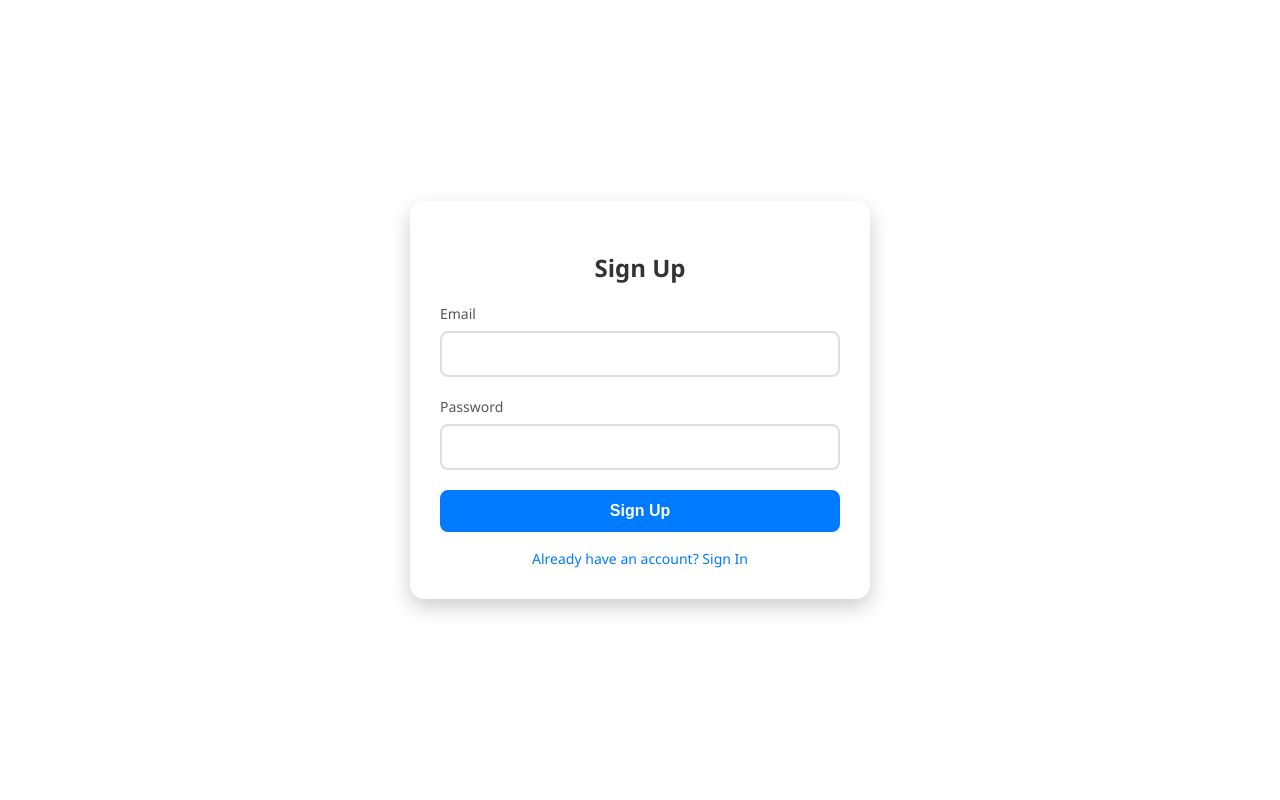
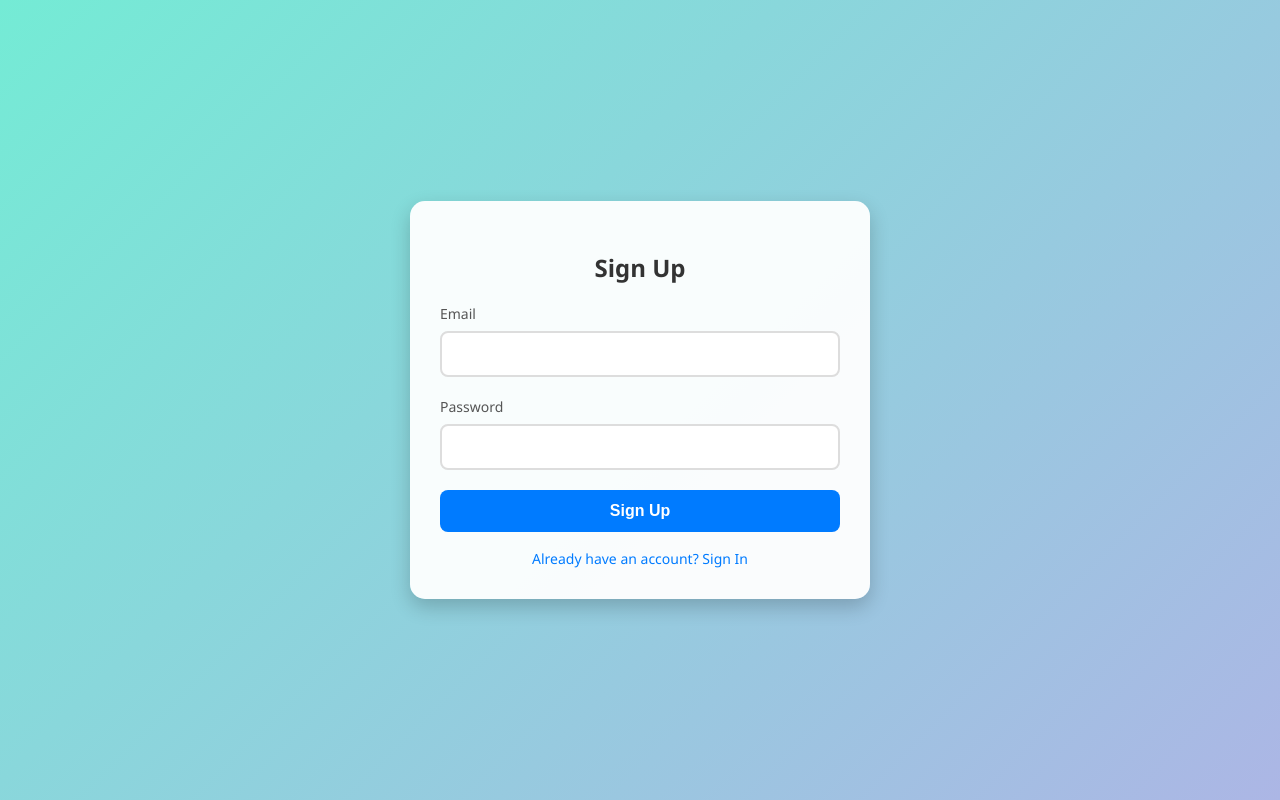
Before and after one commit to spandana-lab/cicd-project, a website: page public/index.html in a window 1280 px wide. Drawn offline with Linux system fonts and the light colour scheme.

Commit message:
updated script

```diff
--- a/public/index.html
+++ b/public/index.html
@@ -7,20 +7,14 @@
     <style>
         body {
             font-family: 'Segoe UI', Tahoma, Geneva, Verdana, sans-serif;
+            display: flex;
+            justify-content: center;
+            align-items: center;
+            min-height: 100vh;
             margin: 0;
+            background: linear-gradient(135deg, #74ebd5, #acb6e5);
             overflow: hidden;
         }
-
-        #star-canvas {
-            position: fixed;
-            top: 0;
-            left: 0;
-            z-index: 0;
-            width: 100%;
-            height: 100%;
-            display: block;
-        }
-
         .container {
             background-color: rgba(255, 255, 255, 0.95);
             padding: 30px;
@@ -31,36 +25,24 @@
             animation: fadeIn 1s ease-in-out;
             position: relative;
             transition: transform 0.3s ease;
-            z-index: 1;
-            margin: auto;
-            top: 50%;
-            transform: translateY(-50%);
-            position: absolute;
-            left: 0;
-            right: 0;
         }
-
         .container:hover {
-            transform: translateY(calc(-5px - 50%));
+            transform: translateY(-5px);
         }
-
         @keyframes fadeIn {
             0% { opacity: 0; transform: translateY(20px); }
             100% { opacity: 1; transform: translateY(0); }
         }
-
         h2 {
             color: #333;
             margin-bottom: 20px;
             font-size: 24px;
             font-weight: 600;
         }
-
         .form-group {
             margin-bottom: 20px;
             text-align: left;
         }
-
         label {
             display: block;
             margin-bottom: 8px;
@@ -68,7 +50,6 @@
             font-size: 14px;
             font-weight: 500;
         }
-
         input {
             width: 100%;
             padding: 12px;
@@ -78,13 +59,11 @@
             font-size: 16px;
             transition: border-color 0.3s ease, box-shadow 0.3s ease;
         }
-
         input:focus {
             border-color: #007bff;
             box-shadow: 0 0 8px rgba(0, 123, 255, 0.3);
             outline: none;
         }
-
         button {
             width: 100%;
             padding: 12px;
@@ -97,32 +76,27 @@
             cursor: pointer;
             transition: background-color 0.3s ease, transform 0.2s ease;
         }
-
         button:hover {
             background-color: #0056b3;
             transform: scale(1.02);
         }
-
         button:active {
             transform: scale(0.98);
         }
-
         .toggle {
             margin-top: 15px;
         }
-
         .toggle a {
             color: #007bff;
             text-decoration: none;
             font-size: 14px;
             transition: color 0.3s ease;
         }
-
         .toggle a:hover {
             color: #0056b3;
             text-decoration: underline;
         }
-
+        /* Popup (Modal) Styles */
         .modal {
             display: none;
             position: fixed;
@@ -133,9 +107,8 @@
             background-color: rgba(0, 0, 0, 0.5);
             justify-content: center;
             align-items: center;
-            z-index: 10;
+            z-index: 1000;
         }
-
         .modal-content {
             background-color: white;
             padding: 20px;
@@ -147,26 +120,21 @@
             position: relative;
             animation: popIn 0.3s ease;
         }
-
         @keyframes popIn {
             0% { transform: scale(0.8); opacity: 0; }
             100% { transform: scale(1); opacity: 1; }
         }
-
         .modal-content p {
             margin: 0 0 20px;
             font-size: 16px;
             color: #333;
         }
-
         .modal-content.success p {
             color: #28a745;
         }
-
         .modal-content.error p {
             color: #dc3545;
         }
-
         .close-btn {
             position: absolute;
             top: 10px;
@@ -176,11 +144,9 @@
             cursor: pointer;
             transition: color 0.3s ease;
         }
-
         .close-btn:hover {
             color: #333;
         }
-
         .modal-content button {
             padding: 10px 20px;
             font-size: 14px;
@@ -188,8 +154,6 @@
     </style>
 </head>
 <body>
-    <canvas id="star-canvas"></canvas>
-
     <div class="container">
         <h2 id="form-title">Sign Up</h2>
         <form id="auth-form">
@@ -208,6 +172,7 @@
         </div>
     </div>
 
+    <!-- Popup Modal -->
     <div id="modal" class="modal">
         <div class="modal-content">
             <span class="close-btn" onclick="closeModal()">×</span>
@@ -217,57 +182,6 @@
     </div>
 
     <script>
-        // Star background canvas
-        const canvas = document.getElementById('star-canvas');
-        const ctx = canvas.getContext('2d');
-        let stars = [];
-
-        function resizeCanvas() {
-            canvas.width = window.innerWidth;
-            canvas.height = window.innerHeight;
-        }
-
-        function initStars(count = 100) {
-            stars = [];
-            for (let i = 0; i < count; i++) {
-                stars.push({
-                    x: Math.random() * canvas.width,
-                    y: Math.random() * canvas.height,
-                    radius: Math.random() * 1.5 + 0.5,
-                    dx: (Math.random() - 0.5) * 0.2,
-                    dy: (Math.random() - 0.5) * 0.2,
-                    color: `rgba(255,255,255,${Math.random() * 0.8 + 0.2})`
-                });
-            }
-        }
-
-        function animateStars() {
-            ctx.clearRect(0, 0, canvas.width, canvas.height);
-            for (let star of stars) {
-                ctx.beginPath();
-                ctx.arc(star.x, star.y, star.radius, 0, Math.PI * 2);
-                ctx.fillStyle = star.color;
-                ctx.fill();
-
-                star.x += star.dx;
-                star.y += star.dy;
-
-                if (star.x < 0 || star.x > canvas.width) star.dx *= -1;
-                if (star.y < 0 || star.y > canvas.height) star.dy *= -1;
-            }
-            requestAnimationFrame(animateStars);
-        }
-
-        window.addEventListener('resize', () => {
-            resizeCanvas();
-            initStars();
-        });
-
-        resizeCanvas();
-        initStars();
-        animateStars();
-
-        // Auth form handling
         const form = document.getElementById('auth-form');
         const toggleLink = document.getElementById('toggle-link');
         const formTitle = document.getElementById('form-title');
@@ -278,6 +192,7 @@
         const passwordInput = document.getElementById('password');
         let isSignup = true;
 
+        // Toggle between signup and signin
         toggleLink.addEventListener('click', (e) => {
             e.preventDefault();
             isSignup = !isSignup;
@@ -286,6 +201,7 @@
             form.querySelector('button').textContent = isSignup ? 'Sign Up' : 'Sign In';
         });
 
+        // Show popup modal
         function showModal(message, isSuccess) {
             modalMessage.textContent = message;
             modalContent.classList.remove('success', 'error');
@@ -293,21 +209,25 @@
             modal.style.display = 'flex';
         }
 
+        // Close popup modal
         function closeModal() {
             modal.style.display = 'none';
         }
 
+        // Clear form fields
         function clearForm() {
             emailInput.value = '';
             passwordInput.value = '';
         }
 
+        // Close modal when clicking outside
         window.addEventListener('click', (e) => {
             if (e.target === modal) {
                 closeModal();
             }
         });
 
+        // Handle form submission
         form.addEventListener('submit', async (e) => {
             e.preventDefault();
             const email = emailInput.value;
@@ -326,8 +246,12 @@
                 const data = await response.json();
 
                 if (response.ok) {
-                    showModal(isSignup ? '🎉 Account Created Successfully! ✅ You can now sign in.' : '🎉 Sign In Successful! ✅ Welcome back!', true);
-                    clearForm();
+                    if (isSignup) {
+                        showModal('🎉 Account Created Successfully! ✅ You can now sign in.', true);
+                    } else {
+                        showModal('🎉 Sign In Successful! ✅ Welcome back!', true);
+                    }
+                    clearForm(); // Clear the form fields on success
                 } else {
                     showModal(data.message || 'An error occurred.', false);
                 }
```
